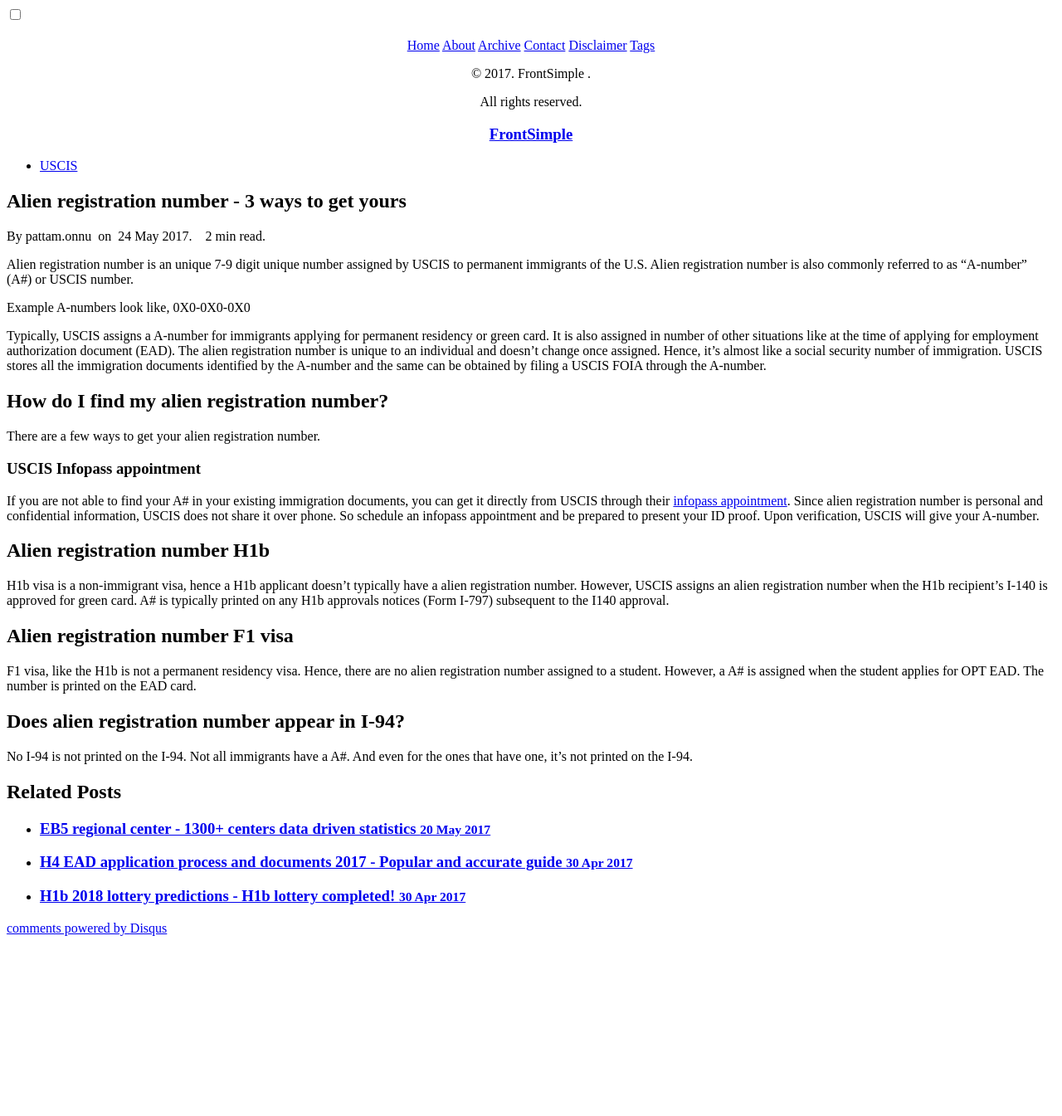
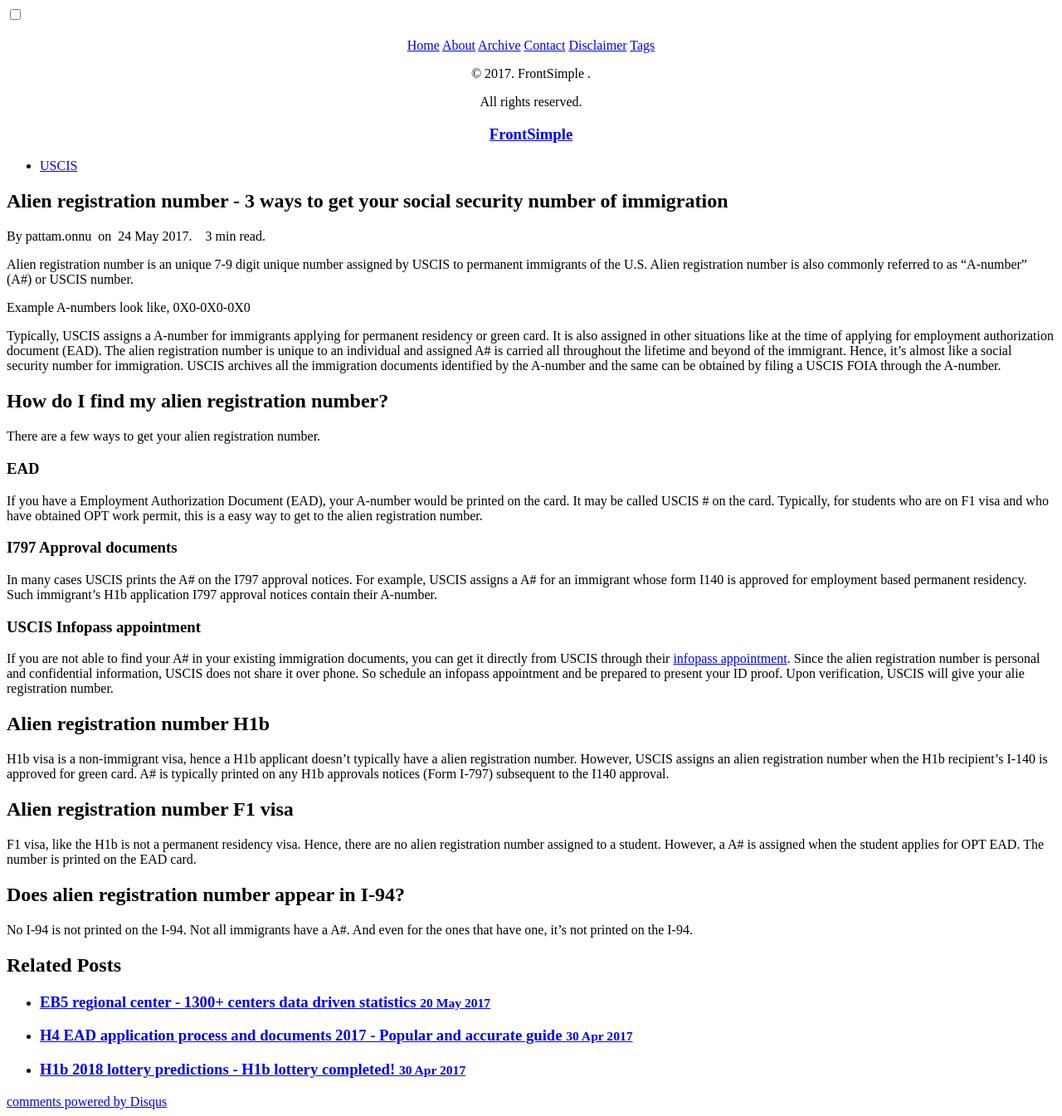
Before and after one commit to gitforwork2/gitforwork.github.io, a Jekyll site: the page built from _posts/2017-5-24-alien-registration-number.md, in a window 1280 px wide. Shown: the whole page at 83% size. Built offline with Jekyll 4.4.1, drawn with Linux system fonts in a browser that asks for light colours; nearby versions of some CDN libraries; comment, search, counter and statistics services are not loaded; before the commit the page ends 1136 px from its top, so only the background shows below that.

Commit message:
Update 2017-5-24-alien-registration-number.md

```diff
--- a/_posts/2017-5-24-alien-registration-number.md
+++ b/_posts/2017-5-24-alien-registration-number.md
@@ -1,6 +1,6 @@
 ---
 layout: post
-title: Alien registration number - 3 ways to get yours
+title: Alien registration number - 3 ways to get your social security number of immigration
 date: 2017-5-24
 tags: USCIS
 comments: true
@@ -12,15 +12,23 @@
 Example A-numbers look like,
 0X0-0X0-0X0
 
-Typically, USCIS assigns a A-number for immigrants applying for permanent residency or green card. It is also assigned in number of other situations like at the time of applying for employment authorization document (EAD). The alien registration number is unique to an individual and doesn't change once assigned. Hence, it's almost like a social security number of immigration. USCIS stores all the immigration documents identified by the A-number and the same can be obtained by filing a USCIS FOIA through the A-number.
+Typically, USCIS assigns a A-number for immigrants applying for permanent residency or green card. It is also assigned in other situations like at the time of applying for employment authorization document (EAD). The alien registration number is unique to an individual and assigned A# is carried all throughout the lifetime and beyond of the immigrant. Hence, it's almost like a social security number for immigration. USCIS archives all the immigration documents identified by the A-number and the same can be obtained by filing a USCIS FOIA through the A-number.
 
 ## How do I find my alien registration number?
 
 There are a few ways to get your alien registration number.
 
+### EAD
+If you have a Employment Authorization Document (EAD), your A-number would be printed on the card. It may be called USCIS # on the card.
+Typically, for students who are on F1 visa and who have obtained OPT work permit, this is a easy way to get to the alien registration number.
+
+### I797 Approval documents
+
+In many cases USCIS prints the A# on the I797 approval notices. For example, USCIS assigns a A# for an immigrant whose form I140 is approved for employment based permanent residency. Such immigrant's H1b application I797 approval notices contain their A-number.
+
 ### USCIS Infopass appointment
 
-If you are not able to find your A# in your existing immigration documents, you can get it directly from USCIS through their [infopass appointment](https://my.uscis.gov/appointment). Since alien registration number is personal and confidential information, USCIS does not share it over phone. So schedule an infopass appointment and be prepared to present your ID proof. Upon verification, USCIS will give your A-number.
+If you are not able to find your A# in your existing immigration documents, you can get it directly from USCIS through their [infopass appointment](https://my.uscis.gov/appointment). Since the alien registration number is personal and confidential information, USCIS does not share it over phone. So schedule an infopass appointment and be prepared to present your ID proof. Upon verification, USCIS will give your alie registration number.
 
 ## Alien registration number H1b
 
```
